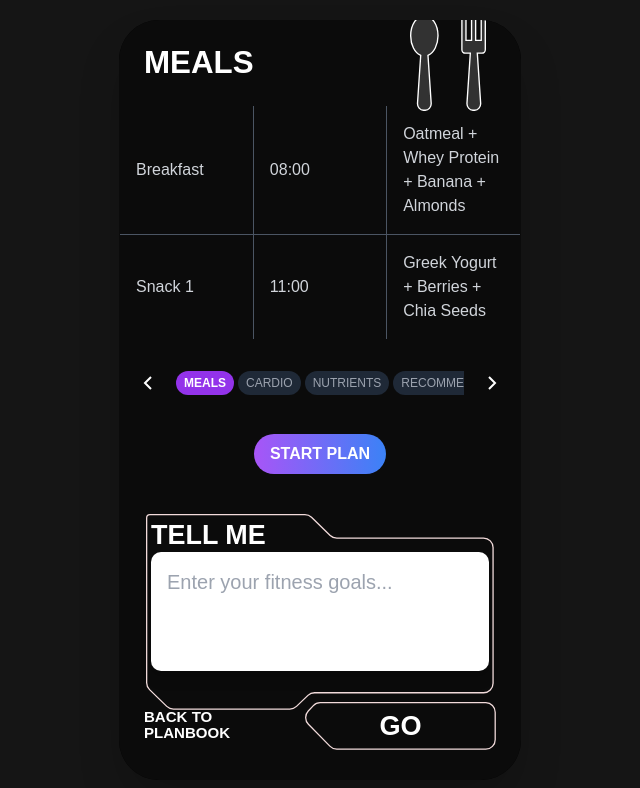
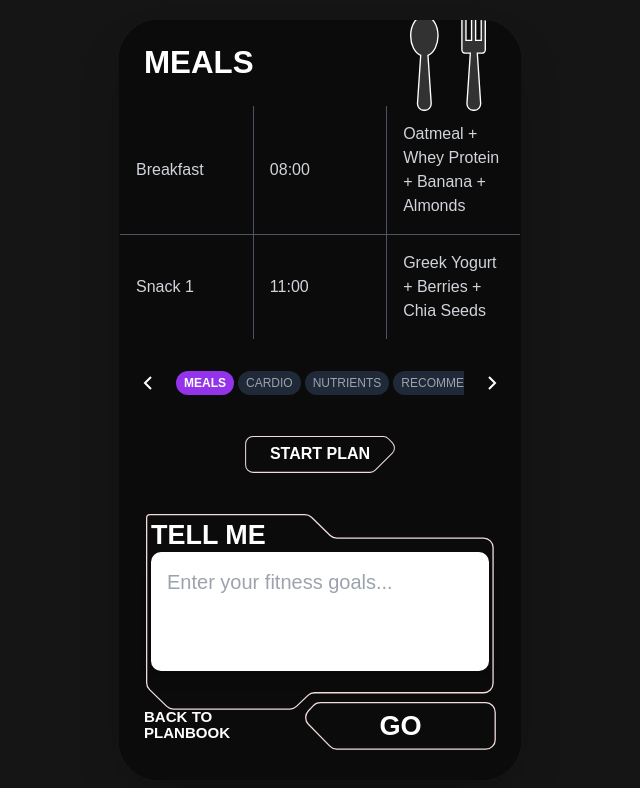
Before and after one commit to amirnajjar92/Synapse, a Next.js app: page /plan-detail/1 in a window 1280 px wide. Shown: the top 788 px of the page, without its empty margins (320-960 px from the left). Built offline with nearby package versions, Linux system fonts and the light colour scheme; a web font is replaced by a local one.

Commit message:
Use CustomButton for plan status with smaller size

```diff
--- a/src/app/plan-detail/[id]/page.tsx
+++ b/src/app/plan-detail/[id]/page.tsx
@@ -215,7 +215,14 @@ export default function PlanDetailPage() {
             className="w-full border border-[#3B3B3B00] flex items-center justify-center"
             style={{ height: `${(emptyRowHeight / baseHeight) * 100}%` }}
           >
-            <button
+            <CustomButton
+              mirror={true}
+              text={
+                mockPlanStatus === 'NOT_STARTED' ? 'START PLAN' :
+                mockPlanStatus === 'IN_PROGRESS' ? 'PAUSE PLAN' :
+                mockPlanStatus === 'PAUSED' ? 'RESUME PLAN' :
+                'RESTART PLAN'
+              }
               onClick={() => {
                 // Mock handler to cycle through statuses for preview
                 if (mockPlanStatus === 'NOT_STARTED') setMockPlanStatus('IN_PROGRESS');
@@ -223,13 +230,10 @@ export default function PlanDetailPage() {
                 else if (mockPlanStatus === 'PAUSED') setMockPlanStatus('IN_PROGRESS');
                 else setMockPlanStatus('NOT_STARTED');
               }}
-              className="px-4 py-2 rounded-full font-semibold text-white transition-all hover:scale-105 bg-gradient-to-r from-purple-500 to-blue-500"
-            >
-              {mockPlanStatus === 'NOT_STARTED' ? 'START PLAN' :
-               mockPlanStatus === 'IN_PROGRESS' ? 'PAUSE PLAN' :
-               mockPlanStatus === 'PAUSED' ? 'RESUME PLAN' :
-               'RESTART PLAN'}
-            </button>
+
+              width="150px"
+              fontSize="16px"
+            />
           </div>
 
           {/* Row 4: Prompt Section */}
```
